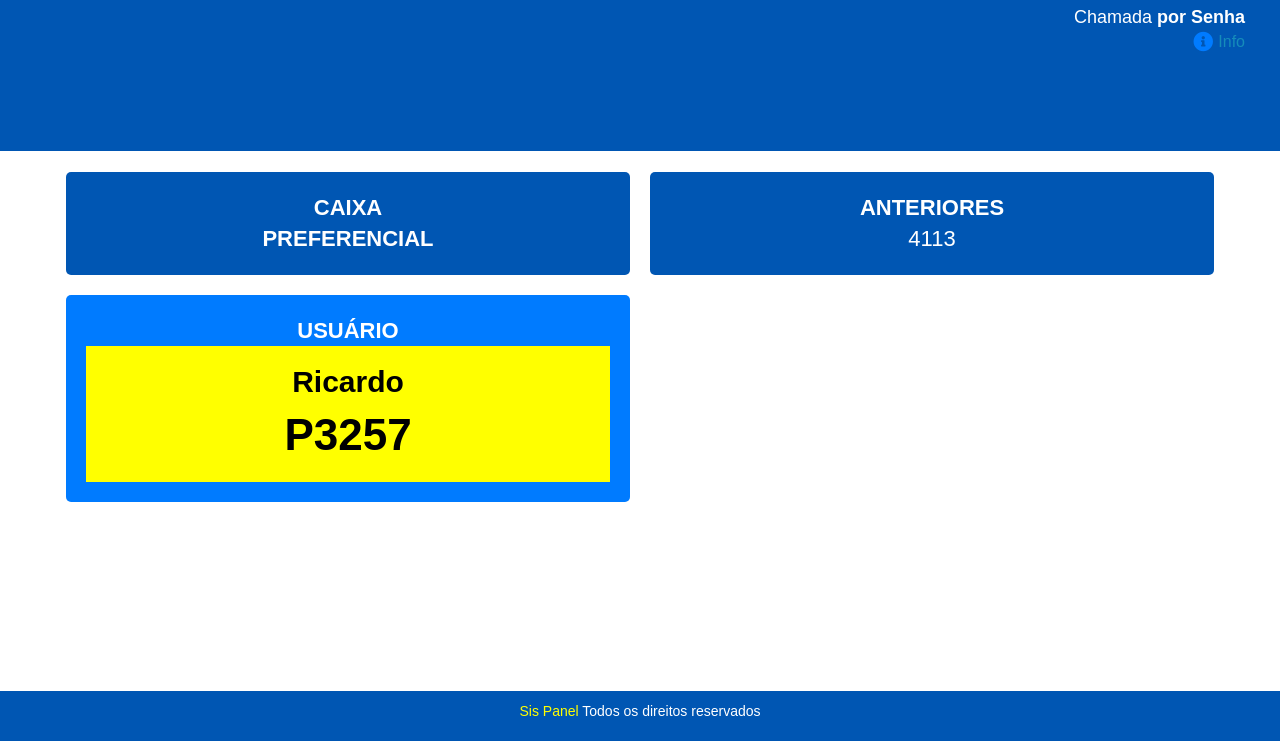
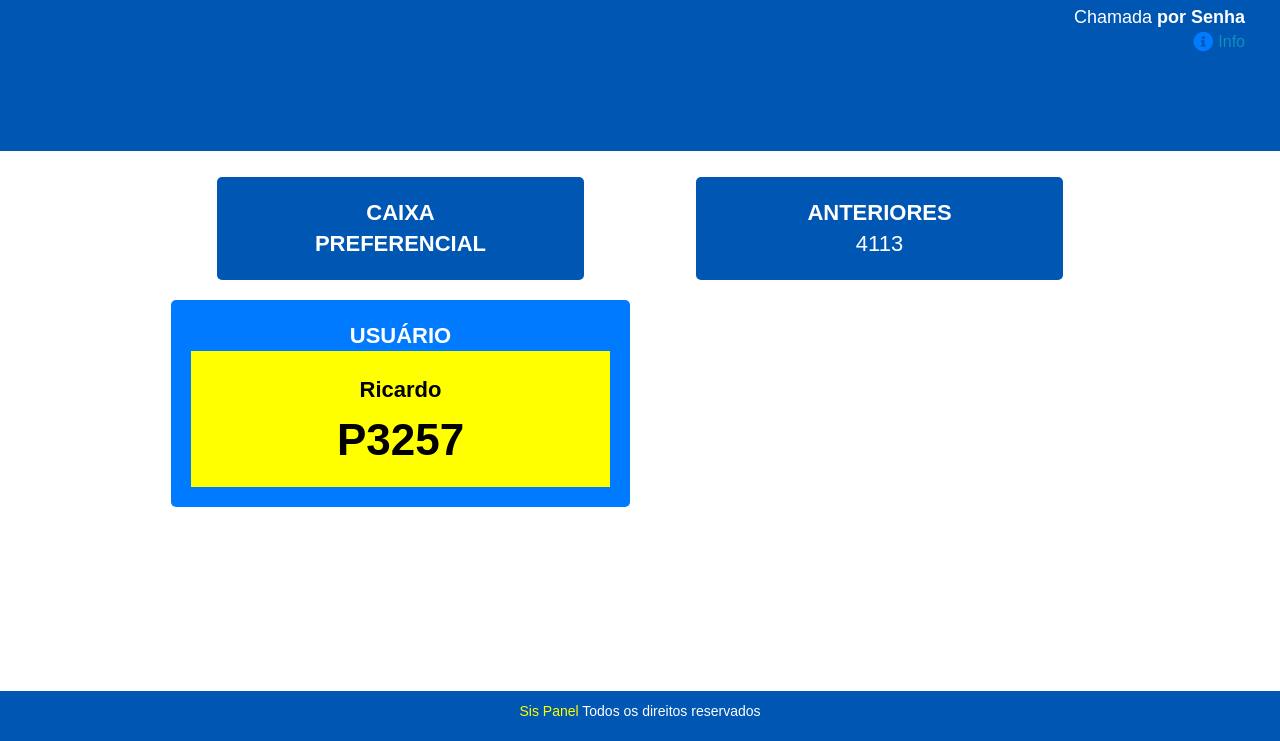
Before and after one commit to alemaodacapa/SisPanel_Caixa, a PHP site: page /painel.php in a window 1280 px wide. Shown: the part 59-800 px from the top of the page. Run offline with PHP 8.4, Linux system fonts and the light colour scheme; data comes from the database, SQL or seed files in the repository.

Commit message:
style.css

```diff
--- a/css/style.css
+++ b/css/style.css
@@ -19,11 +19,11 @@
 
 #senhaAtualNumero {
     font-size: 100pt;
-    font-weight: 800;
+    font-weight: 400;
 }
 
 .ultimaSenha {
-    font-weight: 800;
+    font-weight: 400;
     text-align: center;
     background-color: #f2f2f2; /* Cor de fundo atualizada para melhor contraste */
     height: 130px;
@@ -42,7 +42,8 @@
 }
 
 .uespiLogo {
-    max-width: 100px;
+    width: 80px; /* Ajuste o valor conforme necessário */
+    height: auto; /* Mantém a proporção original */
 }
 
 .sisuLogo {
@@ -51,7 +52,7 @@
 
 .uespiTexto {
     font-size: 27pt;
-    font-weight: 800;
+    font-weight: 400;
     color: #003a5f; /* Cor do texto */
 }
 
@@ -63,3 +64,76 @@
 audio {
     display: none;
 }
+/* Estilos gerais para o site */
+body {
+    font-family: Arial, sans-serif;
+    margin: 0;
+    padding: 0;
+}
+
+/* Estilo para dispositivos de tela grande (desktops) */
+@media (min-width: 992px) {
+    .container {
+        width: 960px;
+        margin: 0 auto;
+    }
+    .header {
+        font-size: 24px;
+    }
+}
+
+/* Estilo para dispositivos de tela média (tablets) */
+@media (min-width: 768px) and (max-width: 991px) {
+    .container {
+        width: 720px;
+        margin: 0 auto;
+    }
+    .header {
+        font-size: 20px;
+    }
+}
+
+/* Estilo para dispositivos de tela pequena (celulares) */
+@media (max-width: 400px) {
+    .container {
+        width: 100%;
+        padding: 0 10px;
+    }
+    .header {
+        font-size: 22px;
+    }
+}
+
+/* Exemplo de layout flexível */
+.flex-container {
+    display: flex;
+    flex-wrap: wrap;
+}
+
+.flex-item {
+    flex: 1;
+    padding: 10px;
+}
+.caixa-normal,
+.caixa-anterior {
+    font-size: 22px; /* Reduz o tamanho do texto */
+    padding: 10px; /* Ajusta o espaçamento interno */
+    width: 80%; /* Ajusta a largura da caixa */
+    margin: 5px auto; /* Ajusta o espaçamento e centraliza */
+}
+#tipoSenha,
+#senhaAnterior {
+    font-size: 22px; /* Reduz ainda mais o tamanho do texto se necessário */
+}
+.caixa-normal strong,
+.caixa-anterior strong,
+.campo-caixa strong,
+#tipoSenha,
+#senhaAnterior,
+#nomeCliente {
+    font-size: 22px; /* Reduz o tamanho da fonte em 80% do tamanho padrão */
+}
+
+#senhaGerada {
+    font-size: 33px; /* Ajusta o tamanho da senha gerada para um valor específico */
+}
```
